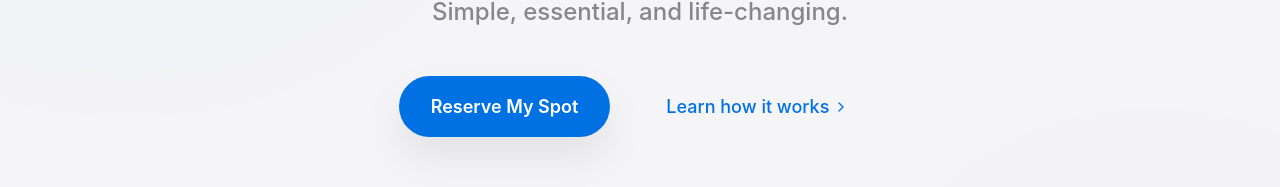
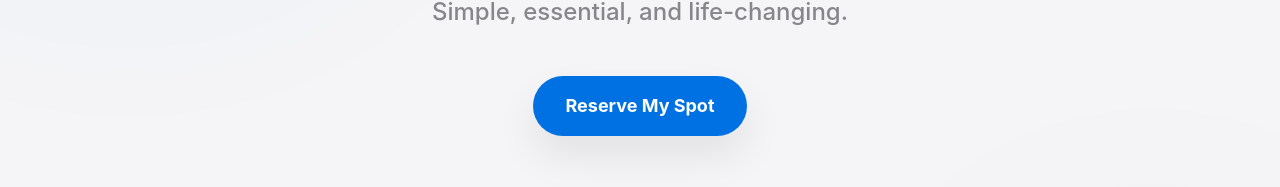
Before and after one commit to pantrybelt-byte/Pantry-Belt-Landing-Page-, a React (Vite) app: page / in a window 1280 px wide. Shown: the part 356-543 px from the top of the page. Built offline with nearby package versions, Linux system fonts and the light colour scheme; no server answers.

Commit message:
style: focus hero section on a single primary CTA

```diff
--- a/src/components/Hero.tsx
+++ b/src/components/Hero.tsx
@@ -44,15 +44,11 @@ export default function Hero() {
           initial={{ opacity: 0, y: 20 }}
           animate={{ opacity: 1, y: 0 }}
           transition={{ delay: 0.6, duration: 0.8 }}
-          className="flex flex-col sm:flex-row items-center justify-center gap-6"
+          className="flex flex-col items-center justify-center"
         >
-          <a href="#waitlist" className="btn-floating px-8 py-4 !rounded-full">
+          <a href="#waitlist" className="btn-floating px-10 py-5 !rounded-full text-lg !font-bold">
             Reserve My Spot
           </a>
-          <button className="btn-secondary group !text-[#0071e3] hover:!text-[#0077ED] !bg-transparent">
-            Learn how it works
-            <ChevronRight className="w-4 h-4 group-hover:translate-x-1 transition-transform" />
-          </button>
         </motion.div>
       </motion.div>
 
```
